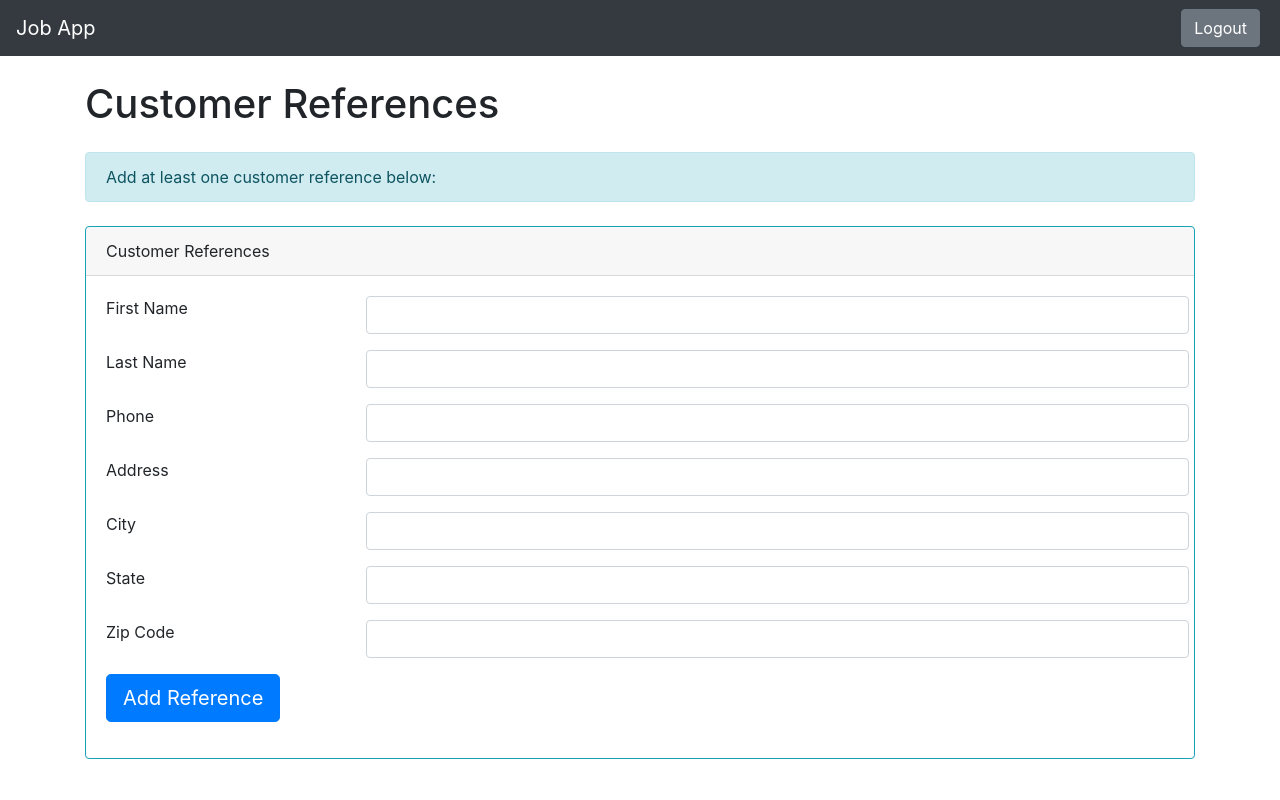
After one commit to BDPA-HSCC-ATL-2018/bdpa-loans, a PHP site: page /forms/references.php in a window 1280 px wide. The commit adds this page. Run offline with PHP 8.4, Linux system fonts and the light colour scheme.

Commit message:
added references form and started on sql for input

```diff
--- /dev/null
+++ b/forms/references.php
@@ -0,0 +1,58 @@
+<?php
+$page_title = "Customer References";
+include_once $_SERVER['DOCUMENT_ROOT'] . '/web-assets/tpl/app_header.php';
+include_once $_SERVER['DOCUMENT_ROOT'] . '/web-assets/tpl/app_nav.php';
+?>
+<h1><?php echo $page_title ?></h1>
+<div class="alert alert-info my-4" role="alert">Add at least one customer reference below:</div>
+        <div class="card my-4 border-info">
+
+            <div class="card-header">Customer References</div>
+            <div class="card-body">
+                <form action="/bdpa-loans/index.php?action=references" method="post">
+                    <!--First Name-->
+                    <div class="form-group row">
+                        <label for="ref_first_name" class="col-sm-3">First Name</label>
+                        <input type="text" class="form-control col-sm-9" name="ref_first_name" required>
+                    </div>
+                    <!--Last Name-->
+                    <div class="form-group row">
+                        <label for="ref_last_name" class="col-sm-3">Last Name</label>
+                        <input type="text" class="form-control col-sm-9" name="ref_last_name" required>
+                    </div>
+                    <!--Telephone-->
+                    <div class="form-group row">
+                        <label for="ref_phone" class="col-sm-3">Phone</label>
+                        <input type="text" class="form-control col-sm-9" name="ref_phone" required>
+                    </div>
+                    <!--Address-->
+                    <div class="form-group row">
+                        <label for="address_line_one" class="col-sm-3">Address</label>
+                        <input type="text" class="form-control col-sm-9" name="address_line_one" required>
+                    </div>
+                    <!--City-->
+                    <div class="form-group row">
+                        <label for="city_name" class="col-sm-3">City</label>
+                        <input type="text" class="form-control col-sm-9" name="city_name" required>
+                    </div>
+                    <!--State-->
+                    <div class="form-group row">
+                        <label for="state_cd" class="col-sm-3">State</label>
+                        <input type="text" class="form-control col-sm-9" name="state_cd" required>
+                    </div>
+                    <!--Zip-->
+                    <div class="form-group row">
+                        <label for="postal_cd" class="col-sm-3">Zip Code</label>
+                        <input type="text" class="form-control col-sm-9" name="postal_cd" required>
+                    </div>
+
+                    <div class="form-group row">
+                      <div class= "col-md-6">
+                        <button type="submit" class="btn btn-lg btn-primary">Add Reference</button>
+                      </div>
+                    </div>
+            </div>
+        </div>
+<?php
+    include_once $_SERVER['DOCUMENT_ROOT'] . '/web-assets/tpl/app_footer.php';
+?>
```
Also changed, not shown: index.php (+19 -1 lines).
